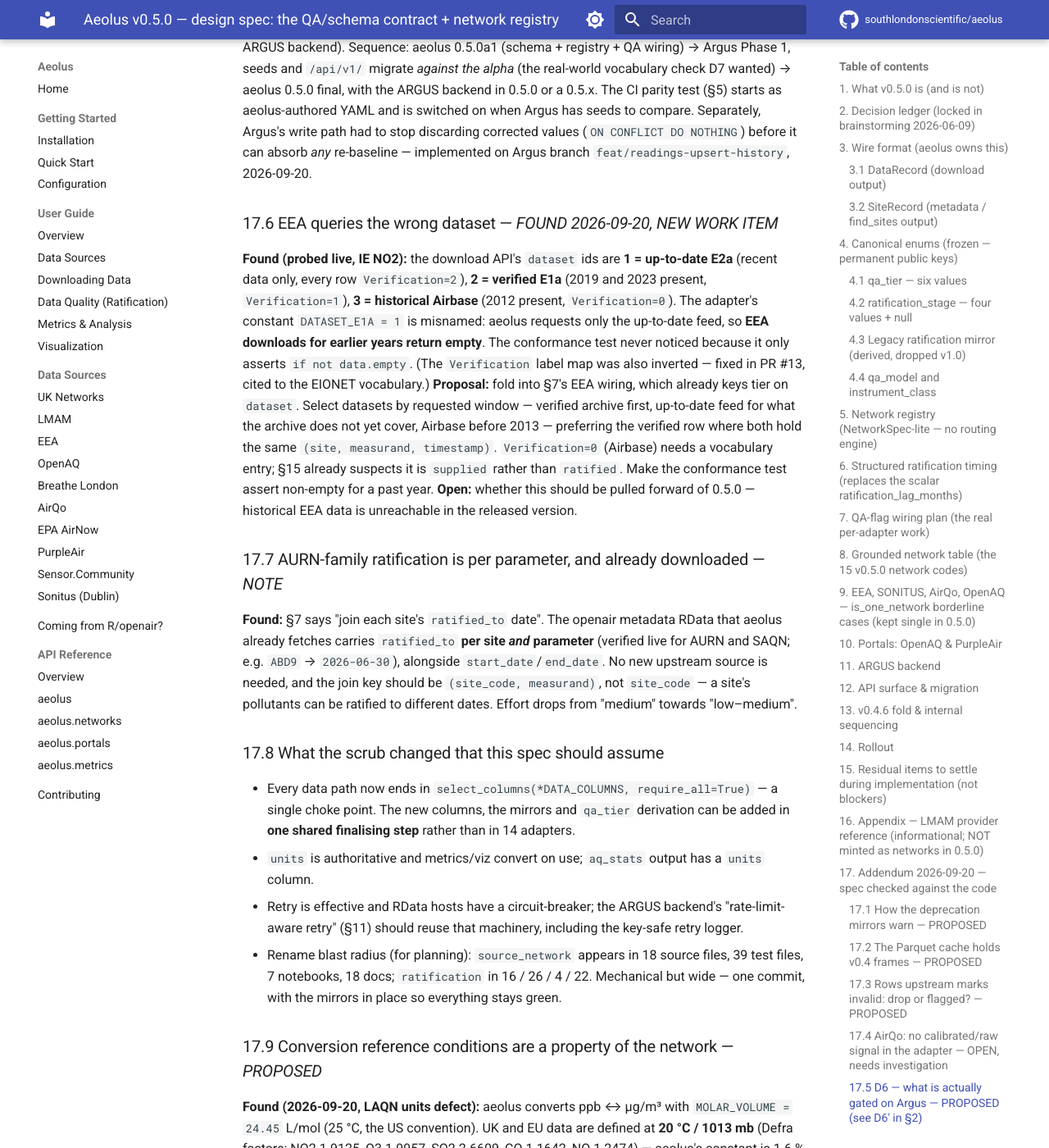
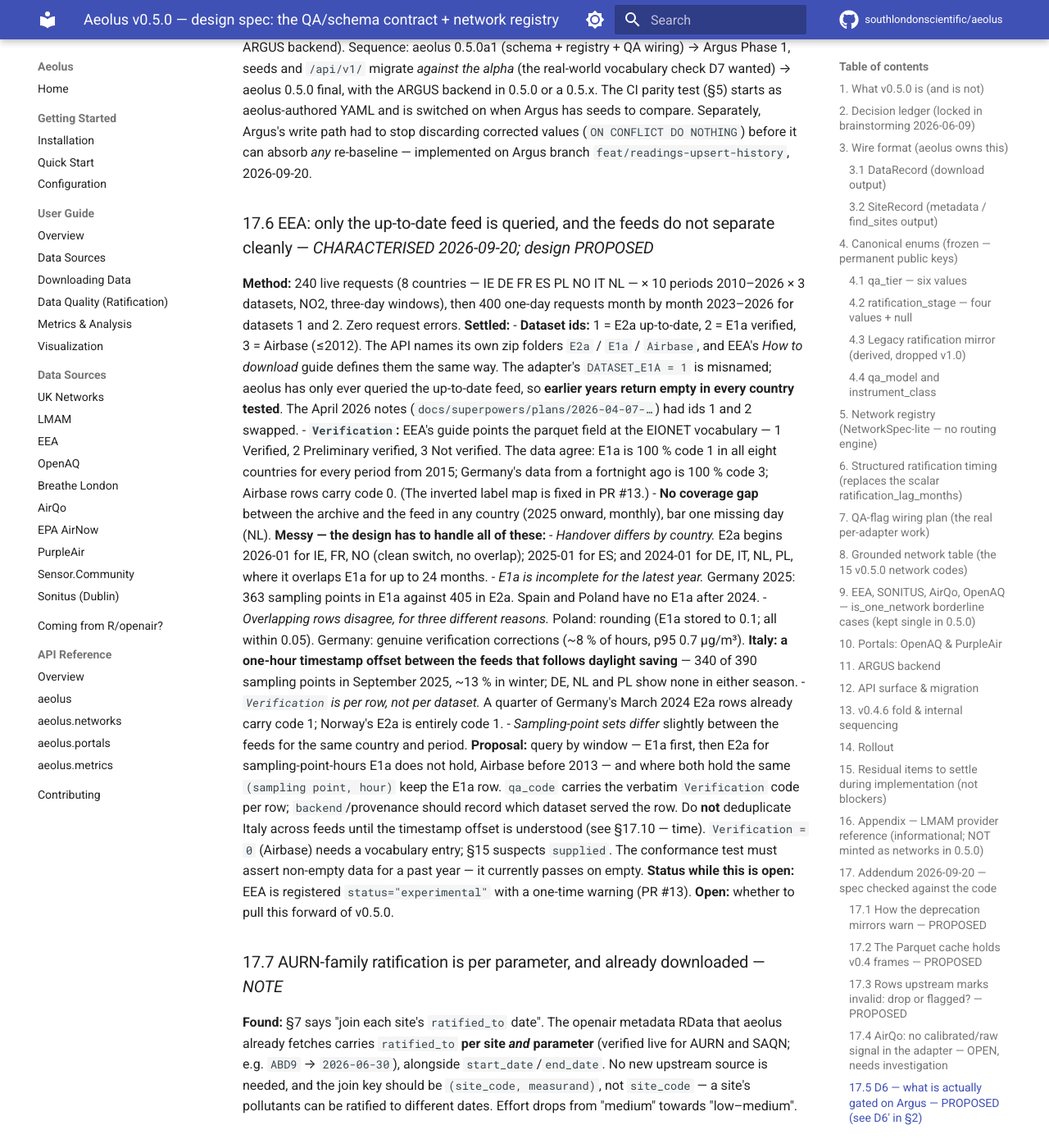
Before and after one commit to southlondonscientific/aeolus, an MkDocs documentation site: the page built from docs/dev/v050_design.md, in a window 1280 px wide and 1400 px high, scrolled down 12932 px. Shown: the whole window at 82% size. Built offline with MkDocs 1.6.1 and Material for MkDocs 9.7.7, drawn with Linux system fonts in a browser that asks for light colours; comment, search, counter and statistics services are not loaded.

Commit message:
docs(spec): EEA characterisation results in §17.6
Co-Authored-By: Claude Fable 5.1 <noreply@anthropic.com>

```diff
--- a/docs/dev/v050_design.md
+++ b/docs/dev/v050_design.md
@@ -331,17 +331,37 @@ ARGUS backend in 0.5.0 or a 0.5.x. The CI parity test (§5) starts as aeolus-aut
 has seeds to compare. Separately, Argus's write path had to stop discarding corrected values (`ON CONFLICT DO NOTHING`)
 before it can absorb *any* re-baseline — implemented on Argus branch `feat/readings-upsert-history`, 2026-09-20.
 
-### 17.6 EEA queries the wrong dataset  — *FOUND 2026-09-20, NEW WORK ITEM*
-**Found (probed live, IE NO2):** the download API's `dataset` ids are **1 = up-to-date E2a** (recent data only, every row
-`Verification=2`), **2 = verified E1a** (2019 and 2023 present, `Verification=1`), **3 = historical Airbase** (2012
-present, `Verification=0`). The adapter's constant `DATASET_E1A = 1` is misnamed: aeolus requests only the up-to-date
-feed, so **EEA downloads for earlier years return empty**. The conformance test never noticed because it only asserts
-`if not data.empty`. (The `Verification` label map was also inverted — fixed in PR #13, cited to the EIONET vocabulary.)
-**Proposal:** fold into §7's EEA wiring, which already keys tier on `dataset`. Select datasets by requested window —
-verified archive first, up-to-date feed for what the archive does not yet cover, Airbase before 2013 — preferring the
-verified row where both hold the same `(site, measurand, timestamp)`. `Verification=0` (Airbase) needs a vocabulary entry;
-§15 already suspects it is `supplied` rather than `ratified`. Make the conformance test assert non-empty for a past year.
-**Open:** whether this should be pulled forward of 0.5.0 — historical EEA data is unreachable in the released version.
+### 17.6 EEA: only the up-to-date feed is queried, and the feeds do not separate cleanly  — *CHARACTERISED 2026-09-20; design PROPOSED*
+**Method:** 240 live requests (8 countries — IE DE FR ES PL NO IT NL — × 10 periods 2010–2026 × 3 datasets, NO2,
+three-day windows), then 400 one-day requests month by month 2023–2026 for datasets 1 and 2. Zero request errors.
+**Settled:**
+- **Dataset ids:** 1 = E2a up-to-date, 2 = E1a verified, 3 = Airbase (≤2012). The API names its own zip folders
+  `E2a` / `E1a` / `Airbase`, and EEA's *How to download* guide defines them the same way. The adapter's
+  `DATASET_E1A = 1` is misnamed; aeolus has only ever queried the up-to-date feed, so **earlier years return empty in
+  every country tested**. The April 2026 notes (`docs/superpowers/plans/2026-04-07-…`) had ids 1 and 2 swapped.
+- **`Verification`:** EEA's guide points the parquet field at the EIONET vocabulary — 1 Verified, 2 Preliminary verified,
+  3 Not verified. The data agree: E1a is 100 % code 1 in all eight countries for every period from 2015; Germany's data
+  from a fortnight ago is 100 % code 3; Airbase rows carry code 0. (The inverted label map is fixed in PR #13.)
+- **No coverage gap** between the archive and the feed in any country (2025 onward, monthly), bar one missing day (NL).
+**Messy — the design has to handle all of these:**
+- *Handover differs by country.* E2a begins 2026-01 for IE, FR, NO (clean switch, no overlap); 2025-01 for ES; and
+  2024-01 for DE, IT, NL, PL, where it overlaps E1a for up to 24 months.
+- *E1a is incomplete for the latest year.* Germany 2025: 363 sampling points in E1a against 405 in E2a. Spain and Poland
+  have no E1a after 2024.
+- *Overlapping rows disagree, for three different reasons.* Poland: rounding (E1a stored to 0.1; all within 0.05).
+  Germany: genuine verification corrections (~8 % of hours, p95 0.7 µg/m³). **Italy: a one-hour timestamp offset between
+  the feeds that follows daylight saving** — 340 of 390 sampling points in September 2025, ~13 % in winter; DE, NL and PL
+  show none in either season.
+- *`Verification` is per row, not per dataset.* A quarter of Germany's March 2024 E2a rows already carry code 1;
+  Norway's E2a is entirely code 1.
+- *Sampling-point sets differ* slightly between the feeds for the same country and period.
+**Proposal:** query by window — E1a first, then E2a for sampling-point-hours E1a does not hold, Airbase before 2013 —
+and where both hold the same `(sampling point, hour)` keep the E1a row. `qa_code` carries the verbatim `Verification`
+code per row; `backend`/provenance should record which dataset served the row. Do **not** deduplicate Italy across feeds
+until the timestamp offset is understood (see §17.10 — time). `Verification = 0` (Airbase) needs a vocabulary entry;
+§15 suspects `supplied`. The conformance test must assert non-empty data for a past year — it currently passes on empty.
+**Status while this is open:** EEA is registered `status="experimental"` with a one-time warning (PR #13).
+**Open:** whether to pull this forward of v0.5.0.
 
 ### 17.7 AURN-family ratification is per parameter, and already downloaded  — *NOTE*
 **Found:** §7 says "join each site's `ratified_to` date". The openair metadata RData that aeolus already fetches carries
```
